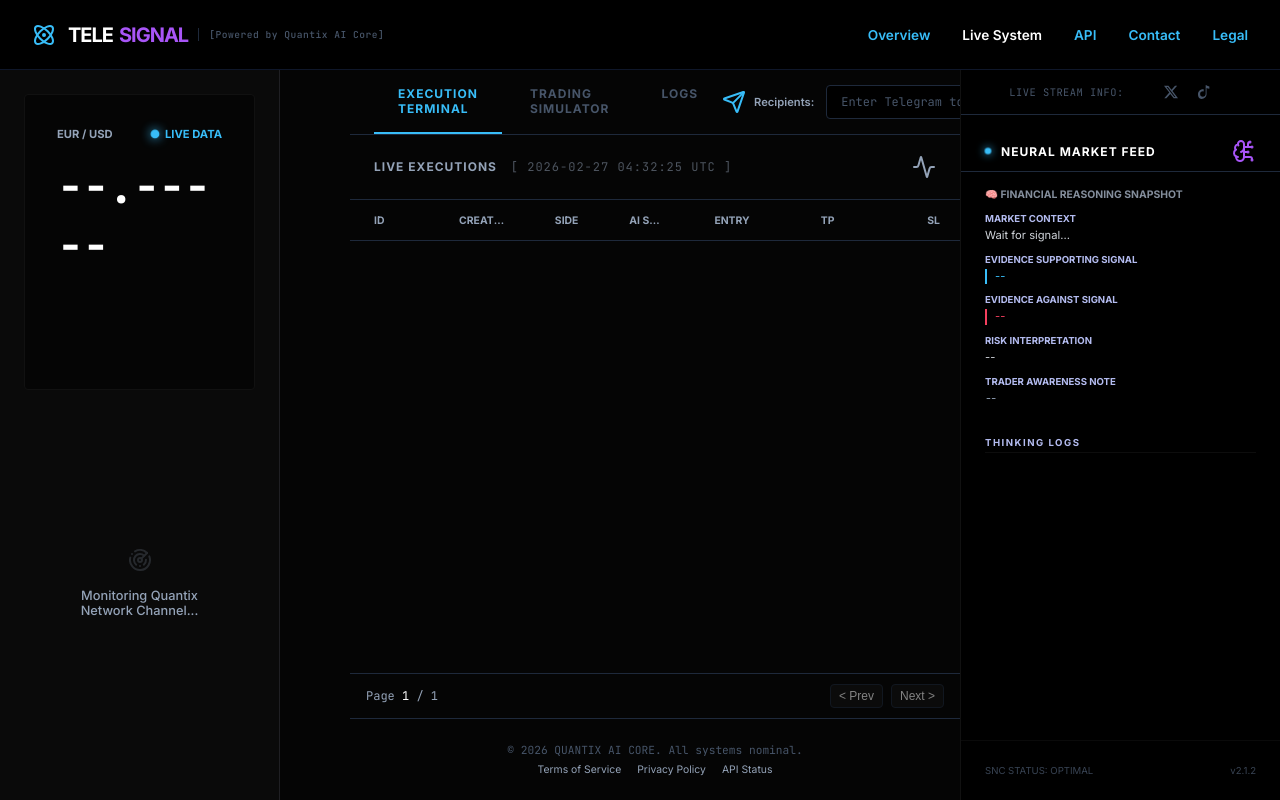
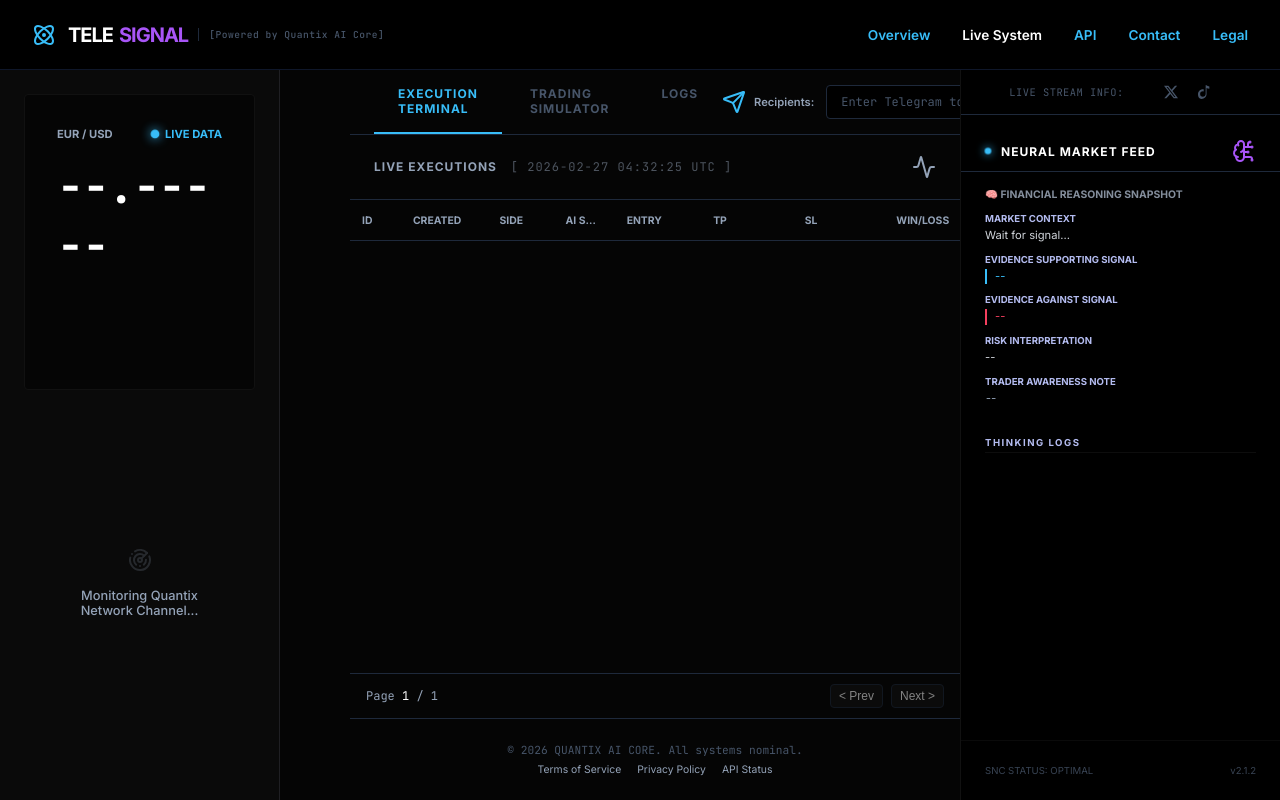
Before and after one commit to 9dpi/telesignal, a website built with Vite: page index.html in a window 1280 px wide. Built offline with nearby package versions, Linux system fonts and the light colour scheme; some packages are replaced by stand-ins of ours; no server answers; the database is empty; some icons are missing.

Commit message:
style: optimize table width and columns for better responsive fit

```diff
--- a/index.html
+++ b/index.html
@@ -377,23 +377,25 @@
         .content-scroller {
             flex: 1;
             overflow-y: auto;
+            overflow-x: auto;
+            /* Prevent global scrollbar */
+            width: 100%;
         }
 
         /* Table Reset */
         table {
-            width: 98%;
-            margin: 0 auto;
-            /* Center the table */
-            min-width: 1000px;
-            /* Ensure table has breathing room */
+            width: 100%;
+            margin: 0;
             border-collapse: collapse;
             table-layout: fixed;
-            /* Force column widths */
+            min-width: 850px;
+            /* More responsive threshold */
         }
 
         th {
             text-align: left;
-            padding: 0.85rem 1.5rem;
+            padding: 0.85rem 0.75rem;
+            /* Tightened padding */
             font-size: 0.65rem;
             color: var(--text-secondary);
             text-transform: uppercase;
@@ -404,52 +406,43 @@
             white-space: nowrap;
         }
 
-        /* Column Widths Definition (10 columns total) */
+        /* Optimal Column Widths for responsive fit */
         th:nth-child(1) {
-            width: 80px;
-        }
-
-        /* ID */
+            width: 50px;
+        }
+
         th:nth-child(2) {
+            width: 85px;
+        }
+
+        th:nth-child(3) {
+            width: 65px;
+        }
+
+        th:nth-child(4) {
+            width: 60px;
+        }
+
+        th:nth-child(5) {
+            width: 85px;
+        }
+
+        th:nth-child(6) {
             width: 90px;
         }
 
-        /* Created */
-        th:nth-child(3) {
-            width: 70px;
-        }
-
-        /* Side */
-        th:nth-child(4) {
-            width: 80px;
-        }
-
-        /* AI Score */
-        th:nth-child(5) {
+        th:nth-child(7) {
+            width: 90px;
+        }
+
+        th:nth-child(8) {
+            width: 90px;
+        }
+
+        th:nth-child(9) {
             width: 100px;
         }
 
-        /* Entry */
-        th:nth-child(6) {
-            width: 100px;
-        }
-
-        /* TP */
-        th:nth-child(7) {
-            width: 100px;
-        }
-
-        /* SL */
-        th:nth-child(8) {
-            width: 110px;
-        }
-
-        /* Win/Loss */
-        th:nth-child(9) {
-            width: 90px;
-        }
-
-        /* Closed */
         th:nth-child(10) {
             width: 120px;
         }
```
